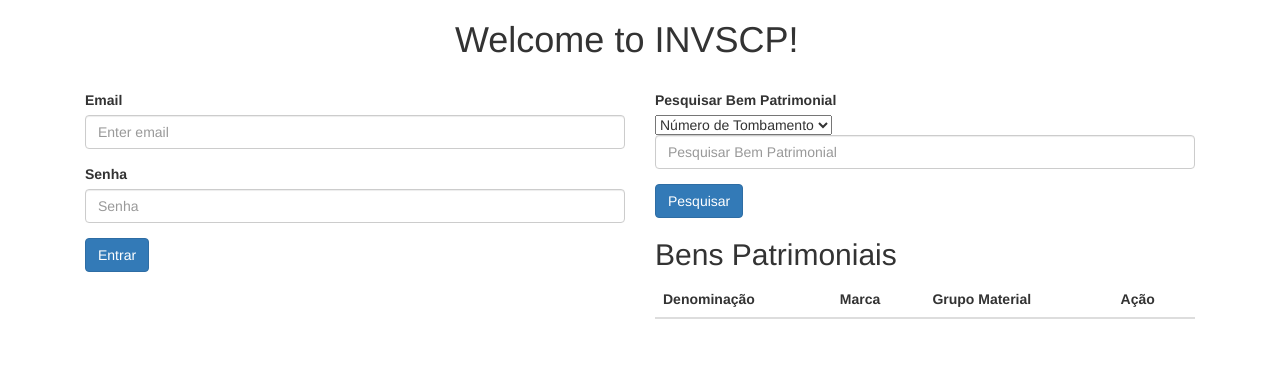
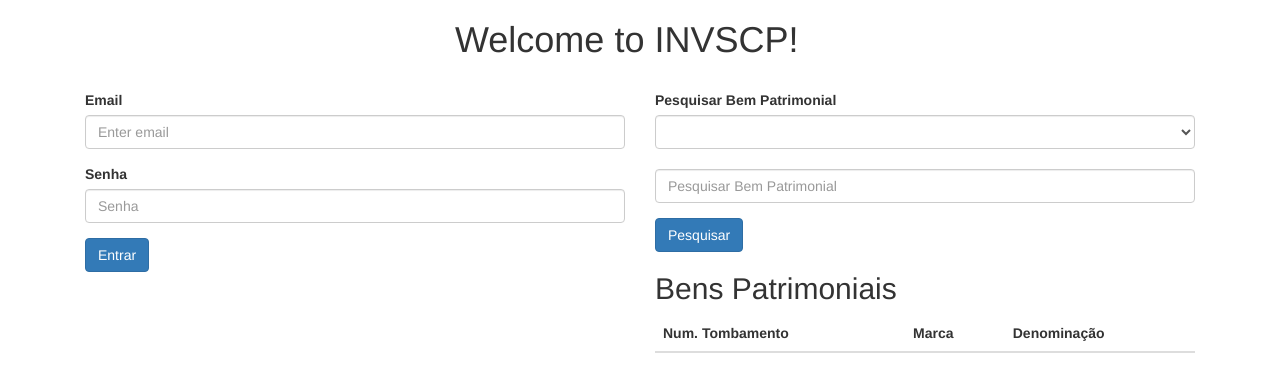
Before and after one commit to hyagosouzza/invscp, an Angular app in the folder portal-app/: page /anonimo in a window 1280 px wide. Shown: the top 392 px of the page. Built offline with nearby package versions, Linux system fonts and the light colour scheme.

Commit message:
Implementação no front do RF-19

```diff
--- a/portal-app/src/app/funcionalidades/cruds/bp/bp.service.ts
+++ b/portal-app/src/app/funcionalidades/cruds/bp/bp.service.ts
@@ -14,6 +14,8 @@ export class BpService {
 
   private bemUrl = 'http://localhost:8080/user-portal/bens';
   private bemUrlNumTomb = 'http://localhost:8080/user-portal/bens/numTomb';
+  private bemUrlMarca = 'http://localhost:8080/user-portal/bens/marca';
+  private bemUrlDenomi = 'http://localhost:8080/user-portal/bens/denomi';
   //private bemUrl = '/api';
 
   public getBens() {
@@ -37,7 +39,16 @@ export class BpService {
   }
 
   public findNumTomb(numTomb) {
-    return this.http.get(this.bemUrlNumTomb + "/"+ numTomb);
+    return this.http.get<Bem[]>(this.bemUrlNumTomb + "/"+ numTomb);
+  }
+
+  public findMarca(marca) {
+    console.log("VEIO PRO BP.SERVICE");
+    return this.http.get<Bem[]>(this.bemUrlMarca + "/"+ marca);
+  }
+
+  public findDenomi(denomi) {
+    return this.http.get<Bem[]>(this.bemUrlDenomi + "/"+ denomi);
   }
 
 }
--- a/portal-app/src/app/funcionalidades/pesquisar-bem/pesquisar-bem.component.html
+++ b/portal-app/src/app/funcionalidades/pesquisar-bem/pesquisar-bem.component.html
@@ -1,24 +1,35 @@
 <div>
 
+  <div class="form-group">
+    <label for="pesquisa">Pesquisar Bem Patrimonial</label>
+    <br>
+    <select [(ngModel)]="escolha" class="form-control" name="escolhaBusca" id="escolhaBusca">
+      <option value="numTomb">Número de Tombamento</option>
+      <option value="denomi">Denominação</option>
+      <option value="marca">Marca</option>
+    </select>
+    <br>
+    <input [(ngModel)]="itemPesquisa" type="pesquisa" class="form-control" id="pesquisa" aria-describedby="pesquisaBP" placeholder="Pesquisar Bem Patrimonial">
+  </div>
+  <button (click)="searchBPFilter()" type="submit" class="btn btn-primary">Pesquisar</button>
+
   <h2> Bens Patrimoniais</h2>
+  <table class="table table-striped">
 
-  <table class="table table-striped">
     <thead>
       <tr>
         <th class="hidden">Id</th>
+        <th>Num. Tombamento</th>
+        <th>Marca</th>
         <th>Denominação</th>
-        <th>Marca</th>
-        <th>Grupo Material</th>
-        <th>Ação</th>
       </tr>
     </thead>
     <tbody>
       <tr *ngFor="let bem of bens">
         <td class="hidden">{{bem.id}}</td>
         <td>{{bem.numTombamento}}</td>
-        <td>{{bem.nome}}</td>
         <td>{{bem.marca}}</td>
-        <td>{{bem.grupoMaterial}}</td>
+        <td>{{bem.denominacao}}</td>
         <td><button type="button" class="btn btn-primary" data-toggle="modal" data-target="#modalVer">
             Ver Mais
           </button></td>
--- a/portal-app/src/app/funcionalidades/pesquisar-bem/pesquisar-bem.component.ts
+++ b/portal-app/src/app/funcionalidades/pesquisar-bem/pesquisar-bem.component.ts
@@ -1,17 +1,43 @@
 import { Component, OnInit } from '@angular/core';
+import { BpService } from '../../funcionalidades/cruds/bp/bp.service';
+import {Bem} from '../../models/bem.model';
 
 @Component({
   selector: 'app-pesquisar-bem',
   templateUrl: './pesquisar-bem.component.html',
-  styleUrls: ['./pesquisar-bem.component.css']
+  styleUrls: ['./pesquisar-bem.component.css'],
+  providers: [BpService]
 })
 
 
 export class PesquisarBemComponent implements OnInit {
 
-  constructor() { }
+  constructor(private bemService: BpService) { }
+
+  escolha: String;
+  itemPesquisa: String;
+  bens: Bem[];
 
   ngOnInit() {
   }
 
+  searchBPFilter(): void{
+    if (this.escolha === "numTomb") {
+      this.bemService.findNumTomb(this.itemPesquisa)
+        .subscribe(data => {
+          this.bens = data;
+        });
+    }else if (this.escolha === "denomi") {
+      this.bemService.findDenomi(this.itemPesquisa)
+        .subscribe(data => {
+          this.bens = data;
+        });
+    } else if (this.escolha === "marca") {
+      this.bemService.findMarca(this.itemPesquisa)
+        .subscribe( data => {
+          this.bens = data;
+        });
+    }
+  }
+
 }
--- a/portal-app/src/app/profiles/anonimo/anonimo.component.html
+++ b/portal-app/src/app/profiles/anonimo/anonimo.component.html
@@ -15,18 +15,6 @@
     </form>
   </div>
   <div class="col-md-6">
-    <div class="form-group">
-      <label for="pesquisa">Pesquisar Bem Patrimonial</label>
-      <br>
-      <select>
-        <option value="numTomb">Número de Tombamento</option>
-        <option value="denomi">Denominação</option>
-        <option value="marca">Marca</option>
-      </select>
-      <br>
-      <input type="pesquisar" class="form-control" id="pesquisa" aria-describedby="pesquisaBP" placeholder="Pesquisar Bem Patrimonial">
-    </div>
-    <button onclick="pesquisar" type="submit" class="btn btn-primary">Pesquisar</button>
     <app-pesquisar-bem></app-pesquisar-bem>
   </div>
 </div>
```
Also changed, not shown: portal-app/src/app/profiles/anonimo/anonimo.component.ts (+3 -5 lines), 1 other file (tests, documents, lock files or other folders).
